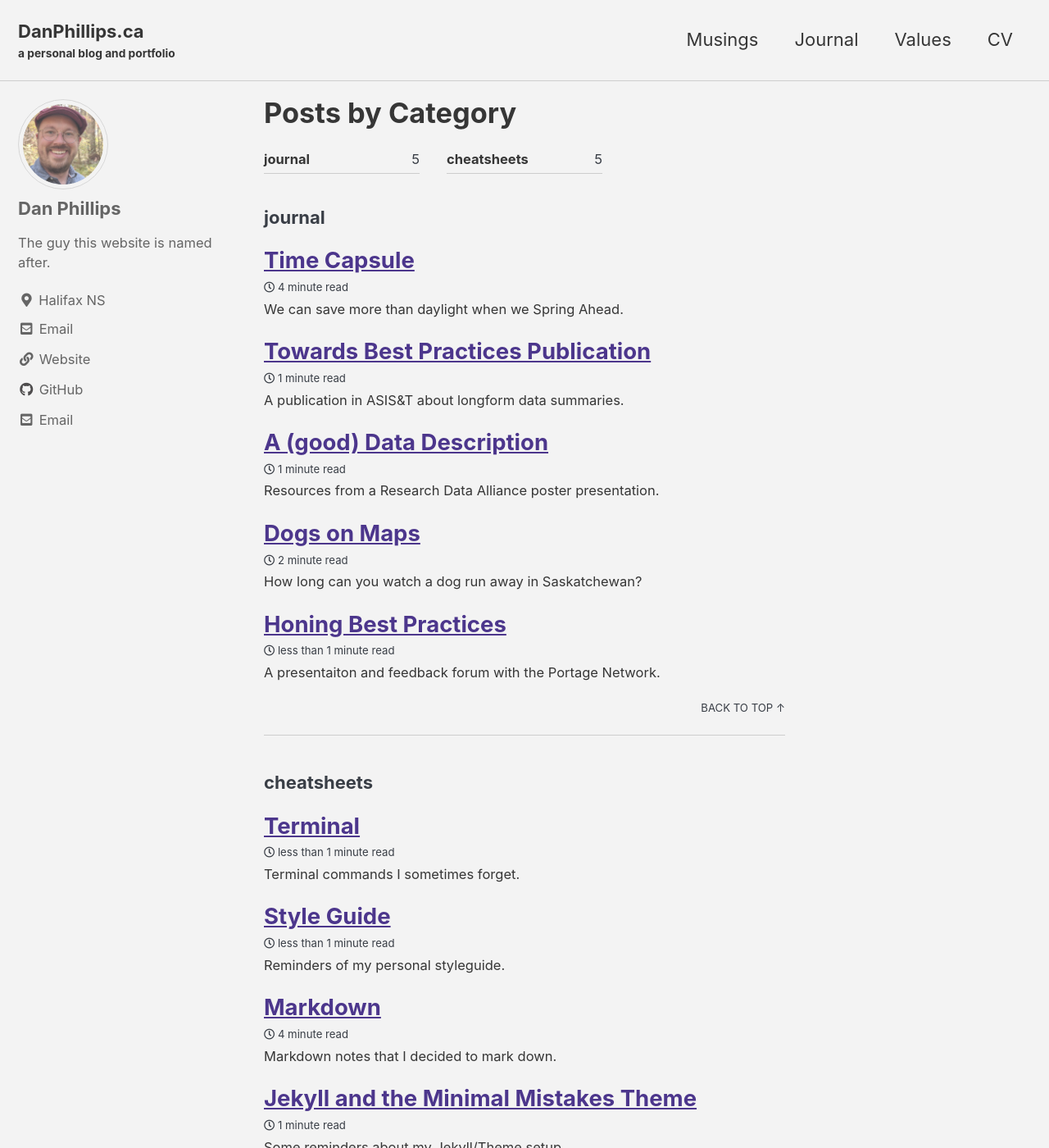
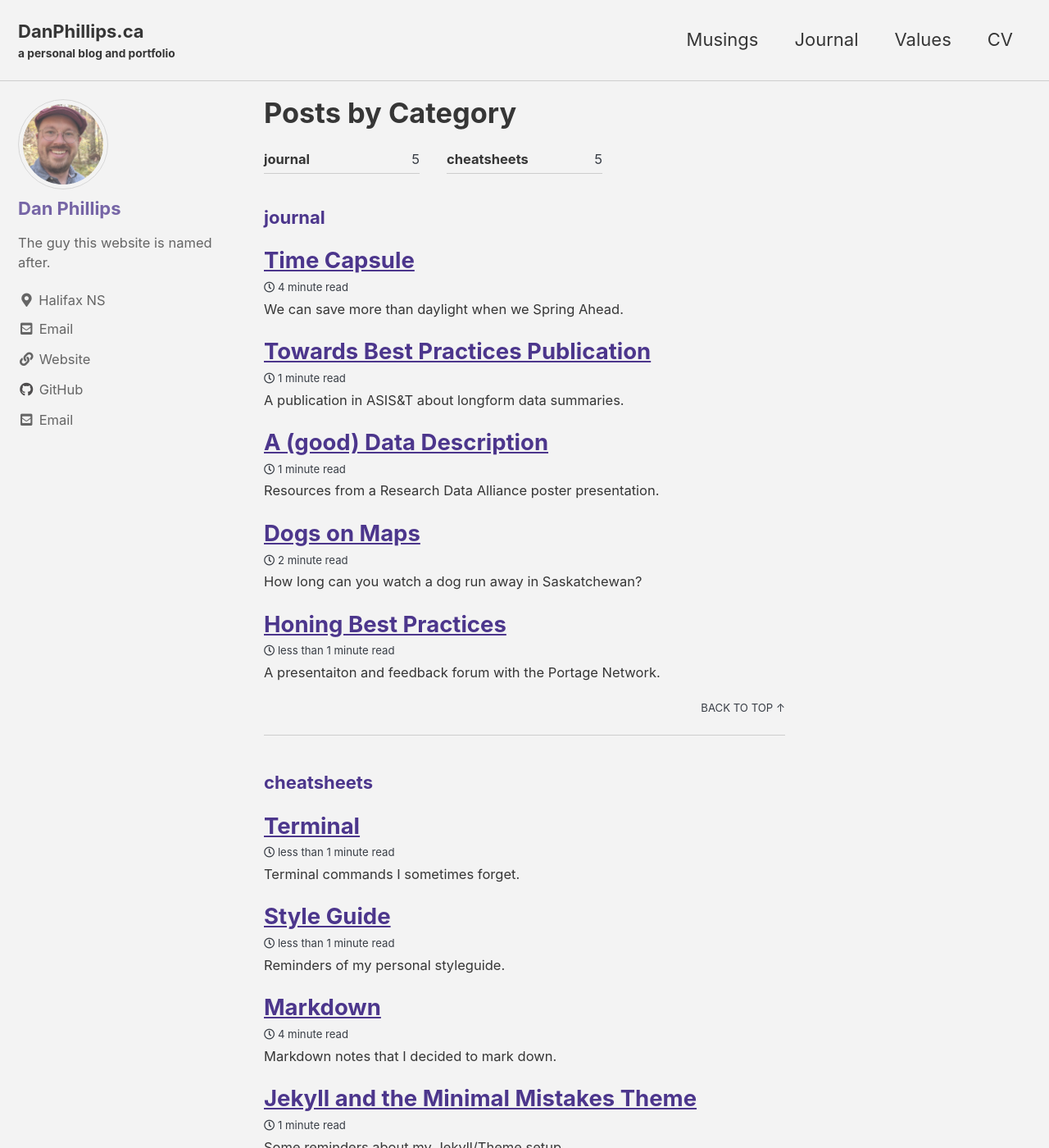
Before and after one commit to danphillips-ca/danphillips-ca.github.io, a Jekyll site: the page built from all_collections/_pages/category-archive.md, in a window 1280 px wide and 1400 px high. Shown: the whole window at 82% size. Built offline with Jekyll 4.4.1, drawn with Linux system fonts in a browser that asks for light colours; cached includes are drawn as plain includes.

Commit message:
updated header colours

```diff
--- a/_sass/minimal-mistakes/skins/_danny.scss
+++ b/_sass/minimal-mistakes/skins/_danny.scss
@@ -17,10 +17,21 @@
 $masthead-link-color-hover: $text-color !default;
 $navicon-link-color-hover: mix(#fff, $text-color, 80%) !default;
 
+.page__title {
+  color: $text-color !important
+}
+
+h1, h2, h3 {
+  color: $primary-color !important;
+}
 
 .page__content a {  /* applies to all a tags in .page__content only */
   text-decoration: none; /* remove underline */
   font-weight: bold;
+}
+
+.greedy-nav__toggle {
+  $link-color: $text-color !important;
 }
 
 .site-title {
```
